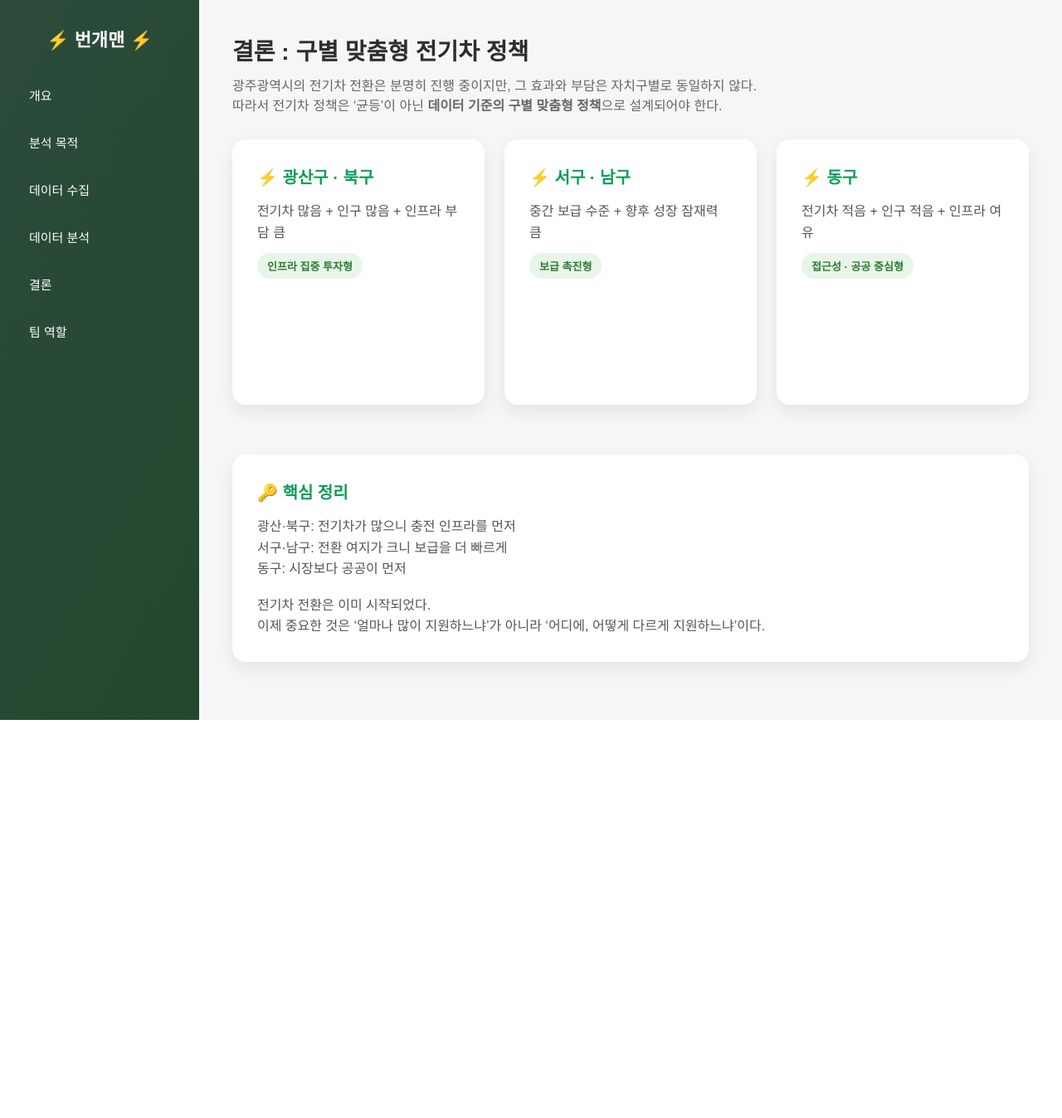
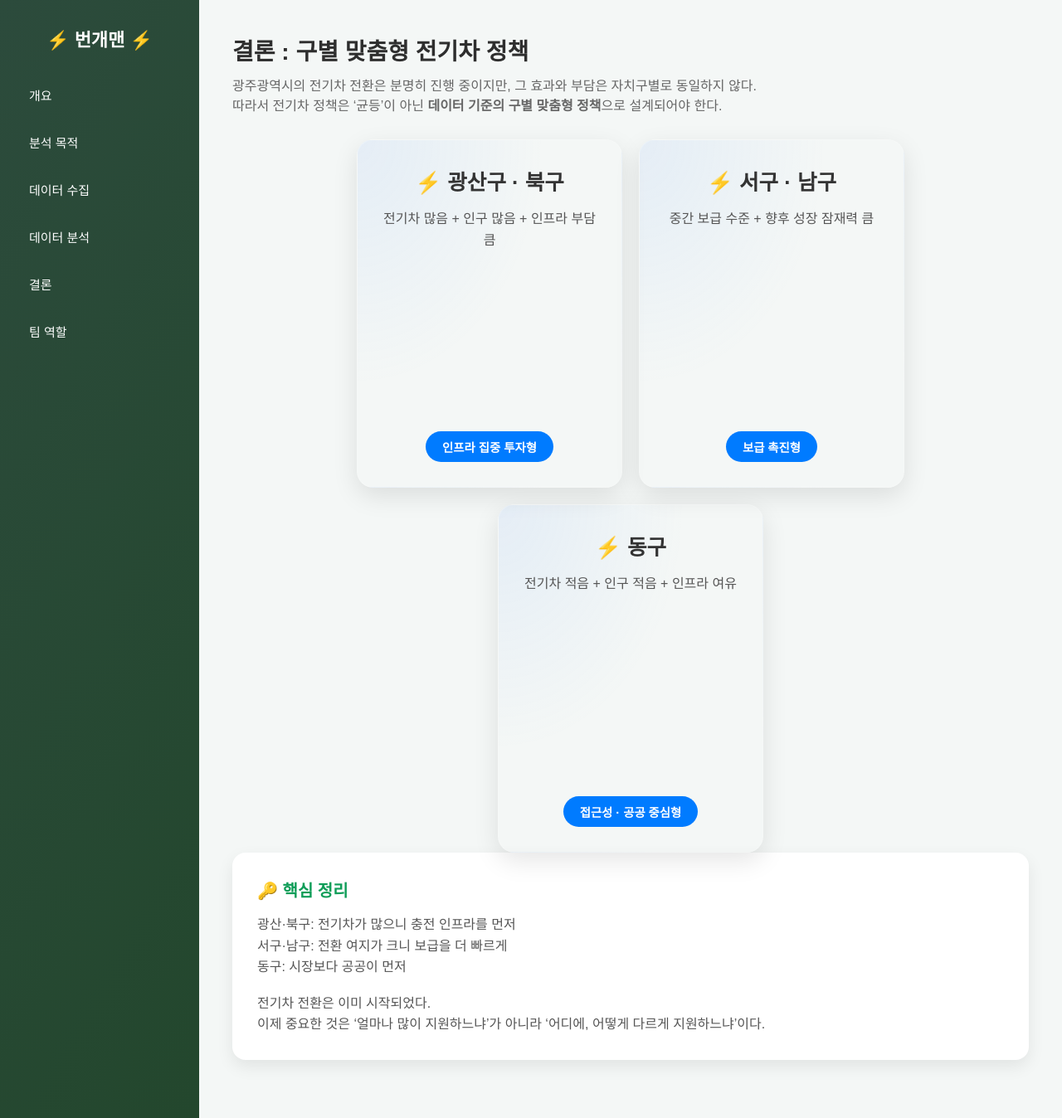
Before and after one commit to 2025-DongA-DataAI-3/car_project, a Flask app: page /conclusion in a window 1280 px wide. Shown: the whole page at 83% size. Before the commit the page ends 868 px from the top, so only its background shows below. Run offline with Flask 3, Linux system fonts and the light colour scheme.

Commit message:
css수정

```diff
--- a/static/style.css
+++ b/static/style.css
@@ -202,102 +202,97 @@ h1 {
 
 /* ===== conclusion 카드 영역 ===== */
 
+/* 컨테이너 설정 */
 .conclusion-card-container {
-    display: grid;
-    grid-template-columns: repeat(auto-fit, minmax(280px, 1fr));
-    gap: 24px;
-    margin: 30px 0 60px 0;
+    display: flex;
+    flex-wrap: wrap;
+    gap: 20px;
+    justify-content: center;
+    perspective: 1000px; /* 3D 효과를 위한 설정 */
 }
 
 .conclusion-card-wrapper {
-    perspective: 1000px;
-}
-
-.conclusion-card {
-    position: relative;
-    height: 300px;
-    transform-style: preserve-3d;
-    transition: transform 0.6s;
+    width: 320px;
+    height: 420px;
     cursor: pointer;
 }
 
+/* 카드 본체 */
+.conclusion-card {
+    position: relative;
+    width: 100%;
+    height: 100%;
+    text-align: center;
+    transition: transform 0.8s cubic-bezier(0.4, 0, 0.2, 1);
+    transform-style: preserve-3d;
+}
+
+/* 클릭 시 뒤집힘 */
 .conclusion-card.flip {
     transform: rotateY(180deg);
 }
 
+/* 앞면 & 뒷면 공통 디자인 */
 .conclusion-card-face {
     position: absolute;
     width: 100%;
     height: 100%;
-    backface-visibility: hidden;
+    backface-visibility: hidden; /* 뒤집었을 때 뒷면이 안 보이게 */
+    border-radius: 20px;
+    padding: 30px; /* 양옆 상하 여백 동일하게 설정 */
+    box-sizing: border-box;
+    display: flex;
+    flex-direction: column;
+    justify-content: space-between; /* 내용 배치를 균형 있게 */
+    align-items: center;
+    box-shadow: 0 10px 30px rgba(0,0,0,0.1);
+    border: 1px solid rgba(255,255,255,0.2);
 }
 
-.conclusion-card-back {
-    transform: rotateY(180deg);
+/* 앞면 디자인 (색상 포인트) */
+.conclusion-card-face:not(.conclusion-card-back) {
+    background: linear-gradient(145deg, #ffffff, #f0f4f8);
+    background-image: radial-gradient(at 0% 0%, rgba(94, 158, 255, 0.1) 0, transparent 50%);
 }
 
-/* 기존 초록톤과 맞추기 */
-.policy-badge {
-    display: inline-block;
-    margin-top: 12px;
-    padding: 6px 12px;
-    border-radius: 20px;
-    background: #e8f5e9;
-    color: #2e7d32;
-    font-weight: 600;
-    font-size: 13px;
+/* 뒷면 디자인 (뒤집힌 상태) */
+.conclusion-card-back {
+    background: #ffffff;
+    transform: rotateY(180deg);
+    text-align: left; /* 뒷면 텍스트는 가독성을 위해 좌측 정렬 */
+    justify-content: flex-start; /* 위에서부터 차곡차곡 */
 }
 
-/* 마지막 핵심 정리 */
-.conclusion-final {
-    margin-top: 20px;
+/* 텍스트 요소들 */
+.conclusion-card h2 {
+    font-size: 1.6rem;
+    margin-bottom: 15px;
+    color: #333;
 }
 
-/* ===== conclusion flip card ===== */
-
-.conclusion-card-container {
-    display: grid;
-    grid-template-columns: repeat(auto-fit, minmax(280px, 1fr));
-    gap: 24px;
-    margin: 30px 0 60px;
+.conclusion-card-back h3 {
+    font-size: 1.1rem;
+    color: #007bff;
+    margin-bottom: 10px;
+    border-left: 4px solid #007bff;
+    padding-left: 10px;
 }
 
-.conclusion-card-wrapper {
-    perspective: 1000px;
+.conclusion-card ul {
+    padding-left: 20px;
+    margin: 0;
+    font-size: 0.95rem;
+    line-height: 1.6;
+    color: #555;
 }
 
-.conclusion-card {
-    position: relative;
-    height: 320px;
-    transform-style: preserve-3d;
-    transition: transform 0.6s ease;
-    cursor: pointer;
+/* 하단 뱃지 스타일 */
+.policy-badge {
+    background: #007bff;
+    color: white;
+    padding: 8px 20px;
+    border-radius: 50px;
+    font-weight: bold;
+    font-size: 0.9rem;
+    margin-top: auto;
 }
-
-.conclusion-card.flip {
-    transform: rotateY(180deg);
-}
-
-.conclusion-card-face {
-    position: absolute;
-    width: 100%;
-    height: 100%;
-    backface-visibility: hidden;
-}
-
-/* 뒷면 */
-.conclusion-card-back {
-    transform: rotateY(180deg);
-}
-
-/* 기존 초록톤 유지 */
-.policy-badge {
-    display: inline-block;
-    margin-top: 12px;
-    padding: 6px 12px;
-    border-radius: 20px;
-    background: #e8f5e9;
-    color: #2e7d32;
-    font-weight: 600;
-    font-size: 13px;
-}
```
